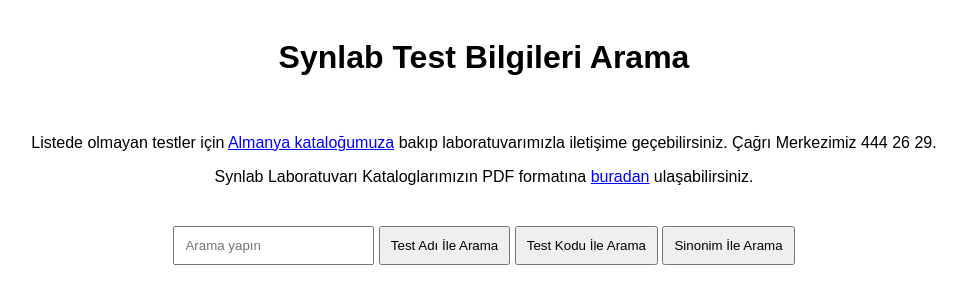
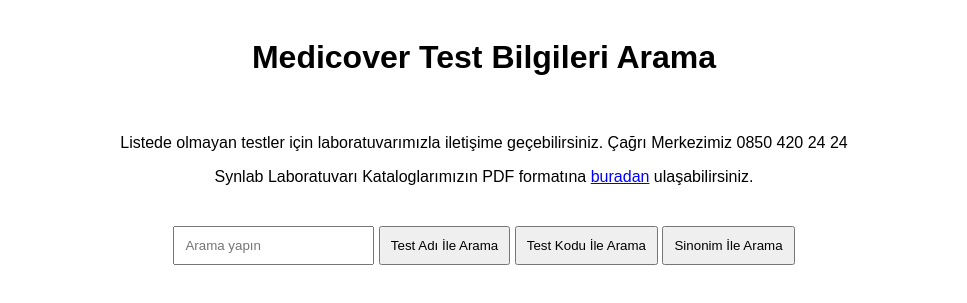
Before and after one commit to rcpgnc/rcpgnc, a plain HTML site: page index.html in a window 1280 px wide. Shown: the part 705-1008 px from the top of the page, without its empty margins (156-1123 px from the left). Drawn offline with Linux system fonts and the light colour scheme.

Commit message:
Replace Synlab with Medicover in index.html

```diff
--- a/index.html
+++ b/index.html
@@ -3,7 +3,7 @@
 <head>
     <meta charset="UTF-8">
     <meta name="viewport" content="width=device-width, initial-scale=1.0">
-    <title>Synlab Test Bilgileri Arama</title>
+    <title>Medicover Test Bilgileri Arama</title>
     <style>
         body {
             font-family: Arial, sans-serif;
@@ -90,19 +90,17 @@
     </style>
 </head>
 <body>
-    <img src="https://i.hizliresim.com/cbny99o.png" title="Logo" alt="Logo" class="logo">
+    <img src="https://hizliresim.com/ir74qnf" title="Logo" alt="Logo" class="logo">
     <div class="header">
-        <h1>Synlab Test Bilgileri Arama</h1>
+        <h1>Medicover Test Bilgileri Arama</h1>
     </div>
     <div class="info">
         <p>
-            Listede olmayan testler için
-            <a href="https://extern.synlab.com/Catalog/?idLoc=83" target="_blank">Almanya kataloğumuza</a>
-            bakıp laboratuvarımızla iletişime geçebilirsiniz. Çağrı Merkezimiz 444 26 29.
+            Listede olmayan testler için laboratuvarımızla iletişime geçebilirsiniz. Çağrı Merkezimiz 0850 420 24 24
         </p>
         <p>
             Synlab Laboratuvarı Kataloglarımızın PDF formatına
-            <a href="https://www.synlab.com.tr/component/content?view=article&id=1310&Itemid=5370" target="_blank">buradan</a>
+            <a href="https://medicover.com.tr/uploads/pdf/medicover-biyokimya-mikrobiyoloji-test_katalog_14-01-2026.pdf" target="_blank">buradan</a>
             ulaşabilirsiniz.
         </p>
     </div>
```
